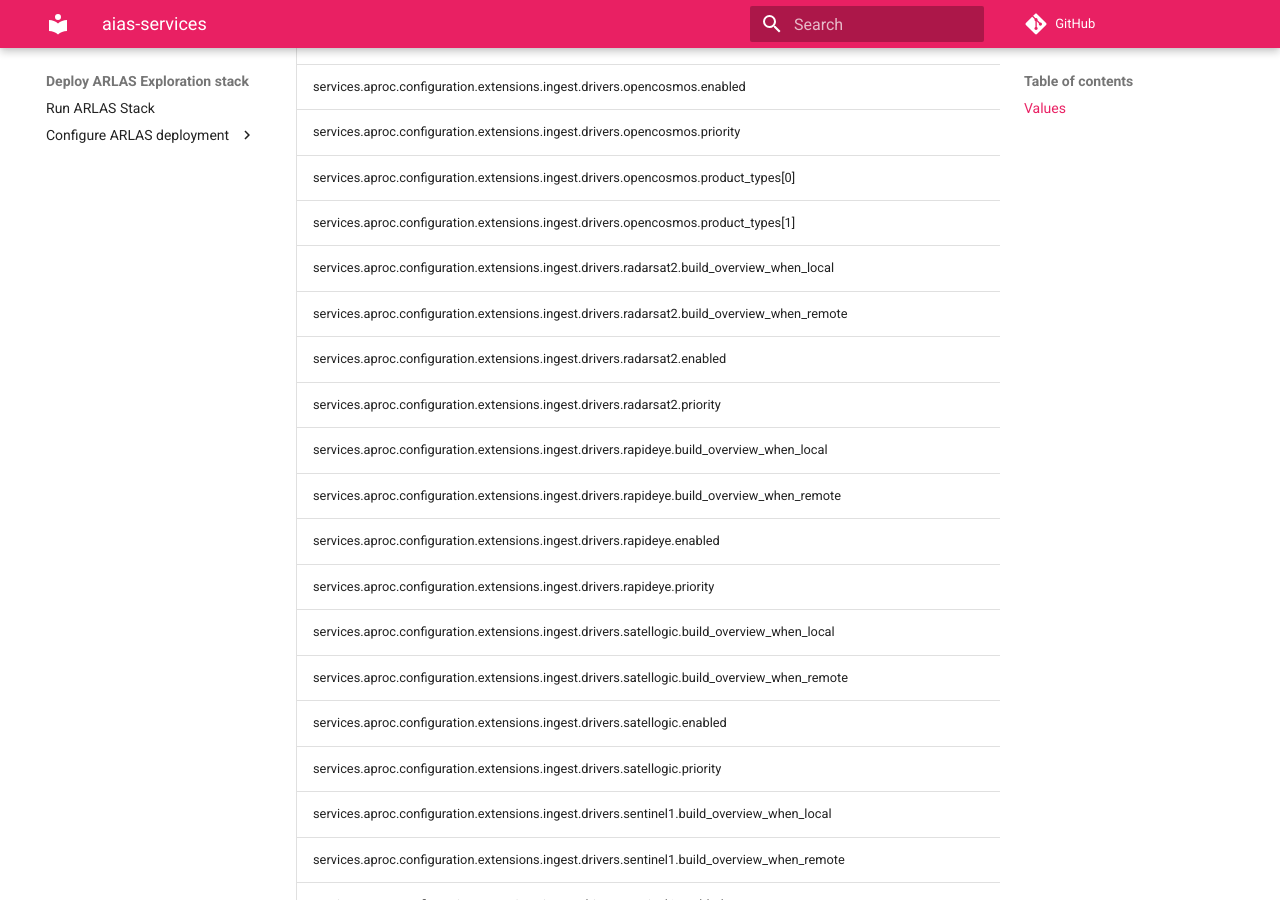
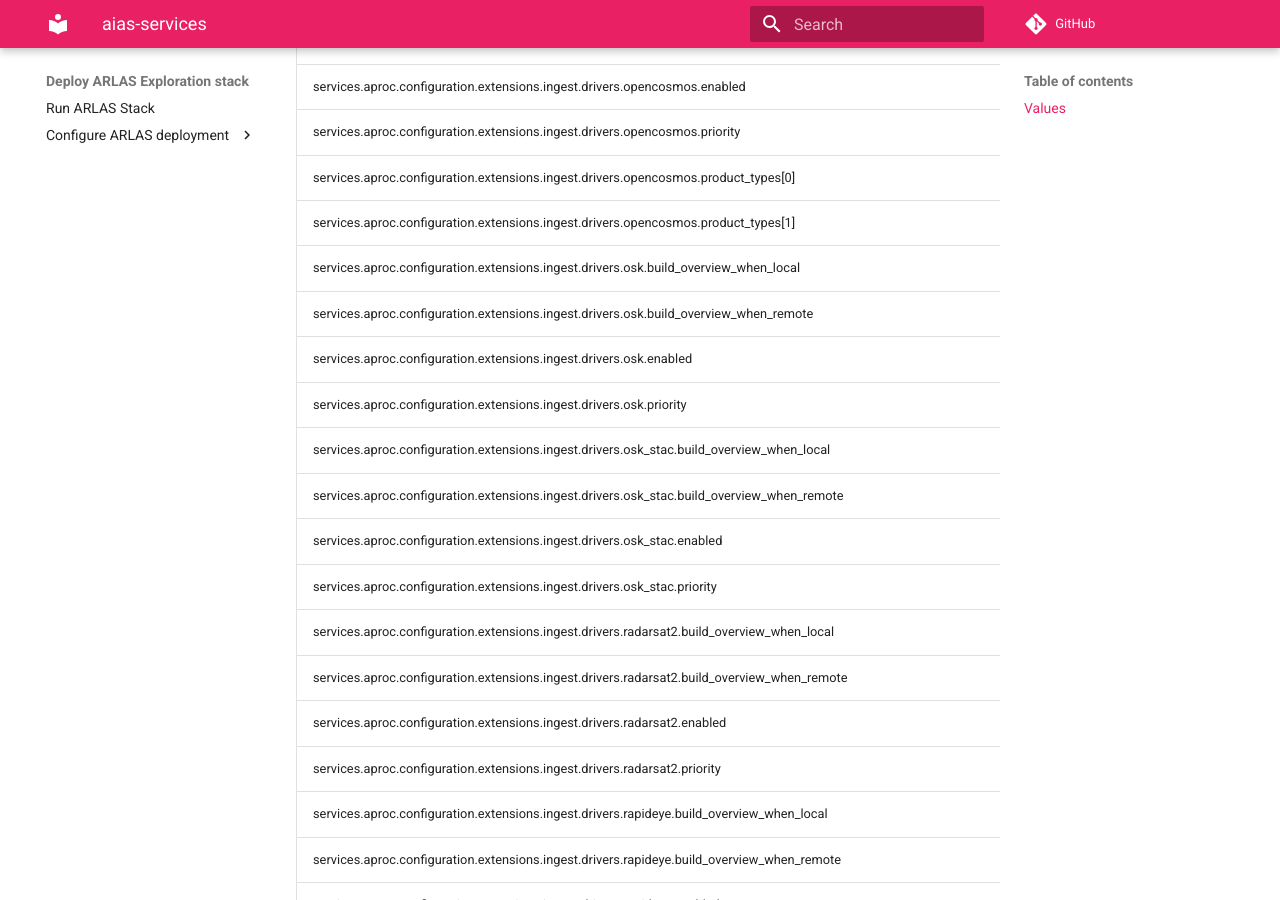
Before and after one commit to gisaia/ARLAS-Exploration-stack, an MkDocs documentation site: the page built from docs/docs/helm/aias-services/README.md, in a window 1280 px wide and 900 px high, scrolled down 24942 px. Built offline with MkDocs 1.6.1 and Material for MkDocs 9.7.7, drawn with Linux system fonts in a browser that asks for light colours; comment, search, counter and statistics services are not loaded; some of the changed text lies outside the part shown.

Commit message:
upgrade to aias 0.21.0
(cherry picked from commit e4c9906b1e28bc20050778fc25d1dbba4cd03a61)

upgrade to aias 0.21

```diff
--- a/docs/docs/helm/aias-services/README.md
+++ b/docs/docs/helm/aias-services/README.md
@@ -1,6 +1,6 @@
 # aias-services
 
-![Version: 28.9.0](https://img.shields.io/badge/Version-28.9.0-informational?style=flat-square) ![AppVersion: 0.19.0](https://img.shields.io/badge/AppVersion-0.19.0-informational?style=flat-square)
+![Version: 28.9.0](https://img.shields.io/badge/Version-28.9.0-informational?style=flat-square) ![AppVersion: 0.21.0](https://img.shields.io/badge/AppVersion-0.21.0-informational?style=flat-square)
 
 A Helm Chart to deploy ARLAS AIAS Services
 
@@ -71,7 +71,7 @@ A Helm Chart to deploy ARLAS AIAS Services
 | services.agate.tolerations | list | `[]` | Tolerations for AGATE service pods |
 | services.agate.urlPrefix | string | `"/agate"` |  |
 | services.airs.affinity | object | `{}` | Affinity for AIRS service pods |
-| services.airs.configuration.arlaseoCollectionUrl | string | `"https://raw.githubusercontent.com/gisaia/aias/refs/tags/0.19.0/conf/collection.json"` | ARLAS-EO collection URL used for initializing new collections. |
+| services.airs.configuration.arlaseoCollectionUrl | string | `"https://raw.githubusercontent.com/gisaia/aias/refs/tags/0.21.0/conf/collection.json"` | ARLAS-EO collection URL used for initializing new collections. |
 | services.airs.configuration.arlaseoMappingUrl | string | `"/app/mappings/arlas_eo_mapping.json"` | ARLAS-EO mapping and collection URLs used for initializing new indices of new collections |
 | services.airs.configuration.indexCollectionPrefix | string | `"org.com@airs"` | Prefix for elasticsearch indices created for AIRS collections. This MUST contain the organization name followed by '@' followed by a custom suffix, e.g. org.com@airs |
 | services.airs.configuration.s3.accessKeyId | string | `"airs"` | S3 access key id |
@@ -219,6 +219,14 @@ A Helm Chart to deploy ARLAS AIAS Services
 | services.aproc.configuration.extensions.ingest.drivers.opencosmos.priority | int | `23` |  |
 | services.aproc.configuration.extensions.ingest.drivers.opencosmos.product_types[0] | string | `"platero"` |  |
 | services.aproc.configuration.extensions.ingest.drivers.opencosmos.product_types[1] | string | `"hammer"` |  |
+| services.aproc.configuration.extensions.ingest.drivers.osk.build_overview_when_local | bool | `true` |  |
+| services.aproc.configuration.extensions.ingest.drivers.osk.build_overview_when_remote | bool | `true` |  |
+| services.aproc.configuration.extensions.ingest.drivers.osk.enabled | bool | `true` |  |
+| services.aproc.configuration.extensions.ingest.drivers.osk.priority | int | `26` |  |
+| services.aproc.configuration.extensions.ingest.drivers.osk_stac.build_overview_when_local | bool | `true` |  |
+| services.aproc.configuration.extensions.ingest.drivers.osk_stac.build_overview_when_remote | bool | `true` |  |
+| services.aproc.configuration.extensions.ingest.drivers.osk_stac.enabled | bool | `true` |  |
+| services.aproc.configuration.extensions.ingest.drivers.osk_stac.priority | int | `25` |  |
 | services.aproc.configuration.extensions.ingest.drivers.radarsat2.build_overview_when_local | bool | `true` |  |
 | services.aproc.configuration.extensions.ingest.drivers.radarsat2.build_overview_when_remote | bool | `true` |  |
 | services.aproc.configuration.extensions.ingest.drivers.radarsat2.enabled | bool | `true` |  |
@@ -243,6 +251,10 @@ A Helm Chart to deploy ARLAS AIAS Services
 | services.aproc.configuration.extensions.ingest.drivers.skysat.build_overview_when_remote | bool | `true` |  |
 | services.aproc.configuration.extensions.ingest.drivers.skysat.enabled | bool | `true` |  |
 | services.aproc.configuration.extensions.ingest.drivers.skysat.priority | int | `15` |  |
+| services.aproc.configuration.extensions.ingest.drivers.soacom.build_overview_when_local | bool | `true` |  |
+| services.aproc.configuration.extensions.ingest.drivers.soacom.build_overview_when_remote | bool | `true` |  |
+| services.aproc.configuration.extensions.ingest.drivers.soacom.enabled | bool | `true` |  |
+| services.aproc.configuration.extensions.ingest.drivers.soacom.priority | int | `24` |  |
 | services.aproc.configuration.extensions.ingest.drivers.spot5.build_overview_when_local | bool | `true` |  |
 | services.aproc.configuration.extensions.ingest.drivers.spot5.build_overview_when_remote | bool | `true` |  |
 | services.aproc.configuration.extensions.ingest.drivers.spot5.enabled | bool | `true` |  |
@@ -276,13 +288,16 @@ A Helm Chart to deploy ARLAS AIAS Services
 | services.aproc.configuration.extensions.ingest.inputsDirectory | string | `"/inputs"` | Directory where archives to ingest are stored |
 | services.aproc.configuration.extensions.ingest.maxNumberOfArchivesForIngest | int | `100000` | Maximum number of archives that can be ingested in a single batch |
 | services.aproc.configuration.extensions.ingest.resourceIdHashStartAt | int | `1` |  |
+| services.aproc.existingSecret | string | `"arlas-stack-secret"` | Name of the secret containing the environment variables that hold the Celery configuration |
+| services.aproc.storageExistingSecret | string | `"arlas-stack-secret"` | Name of the secret containing the environment variables that hold the storage access configuration |
+| services.aproc.otel | bool | `true` | Whether OpenTelemetry should be activated or not |
 | services.aproc.service.affinity | object | `{}` | Affinity for APROC service pods |
 | services.aproc.service.extraContainers | list | `[]` |  |
 | services.aproc.service.extraEnv | string | `nil` |  |
 | services.aproc.service.extraInitContainers | string | `nil` |  |
 | services.aproc.service.extraVolumeMounts | string | `nil` |  |
 | services.aproc.service.extraVolumes | string | `nil` |  |
-| services.aproc.service.image | string | `"gisaia/aproc-service:0.19.0"` |  |
+| services.aproc.service.image | string | `"gisaia/aproc-service:0.21.0"` |  |
 | services.aproc.service.imagePullSecrets | list | `[]` |  |
 | services.aproc.service.nodeSelector | object | `{}` | Node selector for APROC service pods |
 | services.aproc.service.replicaCount | int | `1` | Number of APROC service replicas |
@@ -291,13 +306,14 @@ A Helm Chart to deploy ARLAS AIAS Services
 | services.aproc.service.serviceName | string | `"aproc-service"` |  |
 | services.aproc.service.tolerations | list | `[]` | Tolerations for APROC service pods |
 | services.aproc.service.urlPrefix | string | `"/aproc"` |  |
+| services.aproc.storageExistingSecret | string | `"arlas-stack-secret"` | Name of the secret containing the environment variables that hold the storage access configuration |
 | services.aproc.worker.affinity | object | `{}` | Affinity for APROC worker pods |
 | services.aproc.worker.extraContainers | list | `[]` |  |
 | services.aproc.worker.extraEnv | string | `nil` |  |
 | services.aproc.worker.extraInitContainers | string | `nil` |  |
 | services.aproc.worker.extraVolumeMounts | string | `nil` |  |
 | services.aproc.worker.extraVolumes | string | `nil` |  |
-| services.aproc.worker.image | string | `"gisaia/aproc-proc:0.19.0"` |  |
+| services.aproc.worker.image | string | `"gisaia/aproc-proc:0.21.0"` |  |
 | services.aproc.worker.imagePullSecrets | list | `[]` |  |
 | services.aproc.worker.nodeSelector | object | `{}` | Node selector for APROC worker pods |
 | services.aproc.worker.replicaCount | int | `1` | Number of APROC worker replicas |
```
Also changed, not shown: other parts of docs/docs/helm/aias-services/README.md (+3 -3 lines), k8s/charts/aias-services/README.md, 8 other files.
